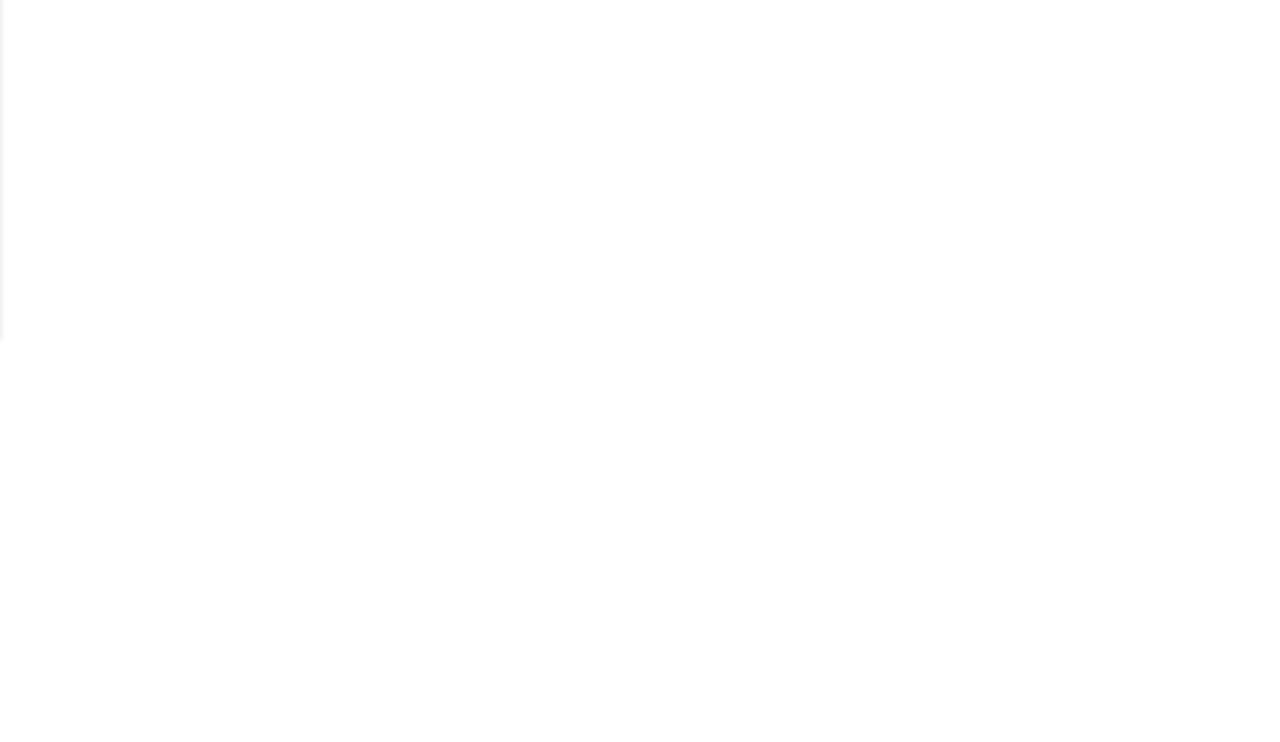
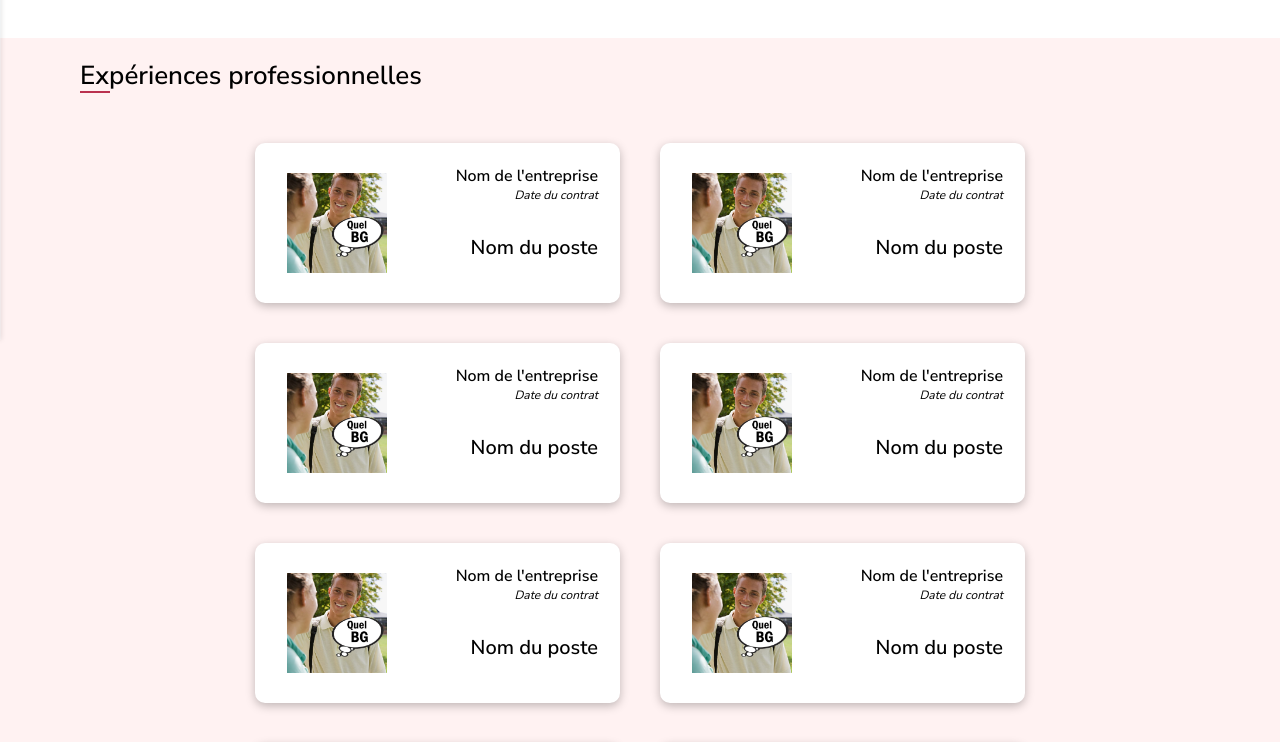
Before and after one commit to MrDala/eportfolio, a React (Create React App) app in the folder eportfolio/: page / in a window 1280 px wide. Shown: the part 460-1202 px from the top of the page. Before the commit the page ends 800 px from the top, so only its background shows below. Built offline with nearby package versions, Linux system fonts and the light colour scheme.

Commit message:
Debut exp pro + continue responsive

```diff
--- a/eportfolio/public/index.html
+++ b/eportfolio/public/index.html
@@ -2,14 +2,14 @@
 <html lang="fr">
   <head>
     <meta charset="utf-8" />
-    <link rel="icon" href="%PUBLIC_URL%/favicon.ico" />
+    <link rel="icon" href="" />
     <meta name="viewport" content="width=device-width, initial-scale=1" />
     <meta name="theme-color" content="#ffffff" />
     <meta
       name="description"
-      content="Bienvenu sur mon portfolio en ligne ! Vous y trouverez toutes les informations concernant mon parcours universitaire et professionel."
+      content="Bienvenu sur mon portfolio en ligne ! Vous-y trouverez toutes les informations concernant mon parcours universitaire et professionel."
     />
-    <link rel="apple-touch-icon" href="%PUBLIC_URL%/logo192.png" />
+    <link rel="apple-touch-icon" href="" />
     <link rel="manifest" href="%PUBLIC_URL%/manifest.json" />
     <title>E-Portfolio - Alexis LEON</title>
   </head>
--- /dev/null
+++ b/eportfolio/src/components/molecules/CardExpPro.tsx
@@ -0,0 +1,31 @@
+import '../../style/CardExpPro.css';
+
+type Props = {
+  picture: string,
+  poste: string,
+  entreprise: string,
+  date: string
+};
+
+const CardExpPro = ({ picture, poste, entreprise, date }: Props) => {
+  const root = "./ressources/images/";
+
+  return (
+    <div className='CardExpPro'>
+      <div className='col1'>
+        <img className='' src={root + picture + ".png"} alt={picture} />
+      </div>
+      <div className='col2'>
+        <div className='top'>
+          <h4>{entreprise}</h4>
+          <p>{date}</p>
+        </div>
+        <div className='bot'>
+          <h3>{poste}</h3>
+        </div>
+      </div>
+    </div>
+  );
+};
+
+export default CardExpPro;
--- /dev/null
+++ b/eportfolio/src/components/organisms/BlocExpPro.tsx
@@ -0,0 +1,19 @@
+import '../../style/BlocExpPro.css';
+
+type Props = {
+  name: string,
+  children?: React.ReactNode | React.ReactNode[];
+};
+
+const BlocExpPro = ({ name, children }: Props) => {
+  return (
+    <div className='BlocExpPro' id={name}>
+      <h2 className='secondaire'>{name}</h2>
+      <div className='content'>
+        {children}
+      </div>
+    </div>
+  );
+};
+
+export default BlocExpPro;
--- a/eportfolio/src/components/organisms/TextBigPicture.tsx
+++ b/eportfolio/src/components/organisms/BlocTextImage.tsx
@@ -1,4 +1,4 @@
-import '../../style/TextBigPicture.css';
+import '../../style/BlocTextImage.css';
 
 type Props = {
   name: string,
@@ -6,11 +6,11 @@ type Props = {
   picture: string
 };
 
-const TextBigPicture = ({ name, children, picture }: Props) => {
+const BlocTextImage = ({ name, children, picture }: Props) => {
   const root = "./ressources/images/";
 
   return (
-    <div className='TextBigPicture' id={name}>
+    <div className='BlocTextImage' id={name}>
       <h2 className='secondaire'>{name}</h2>
       <div className='content'>
         <div className='col1'>
@@ -24,4 +24,4 @@ const TextBigPicture = ({ name, children, picture }: Props) => {
   );
 };
 
-export default TextBigPicture;
+export default BlocTextImage;
--- a/eportfolio/src/pages/Accueil.tsx
+++ b/eportfolio/src/pages/Accueil.tsx
@@ -4,7 +4,9 @@ import { openLink } from "../tools/function";
 
 import SideBar from "../components/organisms/SideBar";
 import Header from "../components/organisms/Header";
-import TextBigPicture from "../components/organisms/TextBigPicture";
+import BlocTextImage from "../components/organisms/BlocTextImage";
+import BlocExpPro from "../components/organisms/BlocExpPro";
+import CardExpPro from "../components/molecules/CardExpPro";
 
 function Accueil() {
   const [isSideBarOpen, setIsSideBarOpen] = useState(false);
@@ -62,9 +64,20 @@ function Accueil() {
             onClick: () => openLink('https://www.linkedin.com/in/alexis-leon1/')
           }}
         />
-        <TextBigPicture name="Présentation" picture="bg">
+        <BlocTextImage name="Présentation" picture="bg">
           Lorem ipsum dolor sit amet, consectetur adipiscing elit, sed do eiusmod tempor incididunt ut labore et dolore magna aliqua. Ut enim ad minim veniam, quis nostrud exercitation ullamco laboris nisi ut aliquip ex ea commodo consequat. Duis aute irure dolor in reprehenderit in voluptate velit esse cillum dolore eu fugiat nulla pariatur. Excepteur sint occaecat cupidatat non proident, sunt in culpa qui officia deserunt mollit anim id est laborum.
-        </TextBigPicture>
+        </BlocTextImage>
+        <BlocExpPro name="Expériences professionnelles">
+          <CardExpPro picture="bg" poste="Nom du poste" entreprise="Nom de l'entreprise" date="Date du contrat"/>
+          <CardExpPro picture="bg" poste="Nom du poste" entreprise="Nom de l'entreprise" date="Date du contrat"/>
+          <CardExpPro picture="bg" poste="Nom du poste" entreprise="Nom de l'entreprise" date="Date du contrat"/>
+          <CardExpPro picture="bg" poste="Nom du poste" entreprise="Nom de l'entreprise" date="Date du contrat"/>
+          <CardExpPro picture="bg" poste="Nom du poste" entreprise="Nom de l'entreprise" date="Date du contrat"/>
+          <CardExpPro picture="bg" poste="Nom du poste" entreprise="Nom de l'entreprise" date="Date du contrat"/>
+          <CardExpPro picture="bg" poste="Nom du poste" entreprise="Nom de l'entreprise" date="Date du contrat"/>
+          <CardExpPro picture="bg" poste="Nom du poste" entreprise="Nom de l'entreprise" date="Date du contrat"/>
+          <CardExpPro picture="bg" poste="Nom du poste" entreprise="Nom de l'entreprise" date="Date du contrat"/>
+        </BlocExpPro>
       </div>
     </>
   );
--- /dev/null
+++ b/eportfolio/src/style/BlocExpPro.css
@@ -0,0 +1,33 @@
+.BlocExpPro {
+  background-color: #FFF2F2;
+  padding: 10px 20px;
+}
+
+.BlocExpPro .content {
+  margin: 30px 0;
+  justify-content: center;
+  display: flex;
+  flex-wrap: wrap;
+}
+
+.BlocExpPro .content > * {
+  margin: 10px;
+}
+
+/* Moyen écran */
+@media (min-width: 641px) {
+  .BlocExpPro {
+    padding: 20px 80px;
+  }
+
+  .BlocExpPro .content > * {
+    margin: 10px;
+  }
+}
+
+/* Moyen écran */
+@media (min-width: 1008px) {
+  .BlocExpPro .content > * {
+    margin: 20px;
+  }
+}
--- a/eportfolio/src/style/TextBigPicture.css
+++ b/eportfolio/src/style/BlocTextImage.css
@@ -1,15 +1,15 @@
 
 /* Petit écran */
-.TextBigPicture {
-  margin: 40px 20px;
+.BlocTextImage {
+  padding: 10px 20px;
 }
 
-.TextBigPicture .col1 {
+.BlocTextImage .col1 {
   width: 100%;
   margin-bottom: 20px;
 }
 
-.TextBigPicture .content {
+.BlocTextImage .content {
   margin: 1em 0;
   width: 100%;
   display: flex;
@@ -19,11 +19,11 @@
 
 /* Moyen écran */
 @media (min-width: 641px) {
-  .TextBigPicture {
-    margin: 40px 80px;
+  .BlocTextImage {
+    padding: 40px 80px;
   }
 
-  .TextBigPicture .col1 {
+  .BlocTextImage .col1 {
     width: 100%;
     margin-bottom: 20px;
   }
@@ -31,15 +31,11 @@
 
 /* Grand écran */
 @media (min-width: 1008px) {
-  .TextBigPicture {
-    margin: 40px 80px;
-  }
-
-  .TextBigPicture .content {
+  .BlocTextImage .content {
     flex-direction: row;
   }
 
-  .TextBigPicture .col1 {
+  .BlocTextImage .col1 {
     width: 50%;
     padding-right: 100px;
   }
--- a/eportfolio/src/style/Button.css
+++ b/eportfolio/src/style/Button.css
@@ -1,5 +1,3 @@
-
-
 button {
   /* Reset des paramètres par défaut */
   background-color: #fff;
--- /dev/null
+++ b/eportfolio/src/style/CardExpPro.css
@@ -0,0 +1,83 @@
+.CardExpPro {
+  box-sizing: border-box;
+  -moz-box-sizing: border-box;
+  -webkit-box-sizing: border-box;
+  border: solid 2px #fff;
+  transition: border 0.15s ease-in-out;
+  border-radius: 10px;
+  background-color: #FFF;
+  box-shadow: 0px 3px 10px 0px rgba(0, 0, 0, 0.25);
+  display: flex;
+  width: 365px;
+  min-height: 160px;
+}
+
+.CardExpPro:hover {
+  cursor: pointer;
+  border: solid 2px #4BA3C3;
+}
+
+.CardExpPro:active {
+  transform: translateY(1px);
+}
+
+.CardExpPro p {
+  font-style: italic;
+}
+
+.CardExpPro .col1 {
+  width: 35%;
+  display: flex;
+  align-items: center;
+  justify-content: center;
+  padding: 0 10px;
+}
+
+.CardExpPro .col2 {
+  display: flex;
+  flex-direction: column;
+  text-align: end;
+  padding-right: 20px;
+  width: 65%;
+}
+
+.CardExpPro .col2 .top {
+  margin-top: 20px;
+  height: 40%;
+}
+
+.CardExpPro .col2 .bot {
+  margin-bottom: 10px;
+  height: 60%;
+  display: flex;
+  align-items: center;
+  justify-content: right;
+}
+
+@media (min-width: 641px) {
+  .CardExpPro {
+    width: 300px;
+  }
+
+  .CardExpPro .col1 {
+    width: 50%;
+  }
+
+  .CardExpPro .col2 .top {
+    height: 30%;
+  }
+
+  .CardExpPro .col2 .bot {
+    height: 70%;
+  }
+}
+
+@media (min-width: 1008px) {
+  .CardExpPro {
+    width: 365px;
+  }
+
+  .CardExpPro .col1 {
+    width: 50%;
+  }
+}
--- a/eportfolio/src/style/Style.css
+++ b/eportfolio/src/style/Style.css
@@ -19,13 +19,16 @@ a:hover {
   color: #4BA3C3;
 }
 
-h1 {
+h1, h2, h3, h4, p {
   margin: 0;
   padding: 0;
+  font-style: normal;
+  line-height: normal;
+}
+
+h1 {
   font-size: 30px;
-  font-style: normal;
   font-weight: 550;
-  line-height: normal;
 }
 
 h1.secondaire {
@@ -33,12 +36,8 @@ h1.secondaire {
 }
 
 h2 {
-  margin: 0;
-  padding: 0;
   font-size: 26px;
-  font-style: normal;
   font-weight: 550;
-  line-height: normal;
   position: relative;
 }
 
@@ -53,30 +52,18 @@ h2.secondaire:after {
 }
 
 h3 {
-  margin: 0;
-  padding: 0;
   font-size: 20px;
-  font-style: normal;
   font-weight: 550;
-  line-height: normal;
 }
 
 h4 {
-  margin: 0;
-  padding: 0;
   font-size: 16px;
-  font-style: normal;
   font-weight: 550;
-  line-height: normal;
 }
 
 p {
-  margin: 0;
-  padding: 0;
   font-size: 12px;
-  font-style: normal;
   font-weight: 400;
-  line-height: normal;
 }
 
 /* Images */
@@ -87,8 +74,8 @@ img.xs {
 }
 
 img {
-  width: 70px;
-  height: 70px;
+  width: 80px;
+  height: 80px;
   object-fit: cover;
 }
 
@@ -99,6 +86,12 @@ img.xl {
 
 
 @media (min-width: 641px) {
+  img {
+    width: 100px;
+    height: 100px;
+    object-fit: cover;
+  }
+
   img.xl {
     width: 450px;
     height: 200px;
@@ -112,12 +105,6 @@ img.xl {
     object-fit: cover;
   }
 
-  img {
-    width: 110px;
-    height: 110px;
-    object-fit: cover;
-  }
-
   img.xl {
     width: 650px;
     height: 250px;
```
